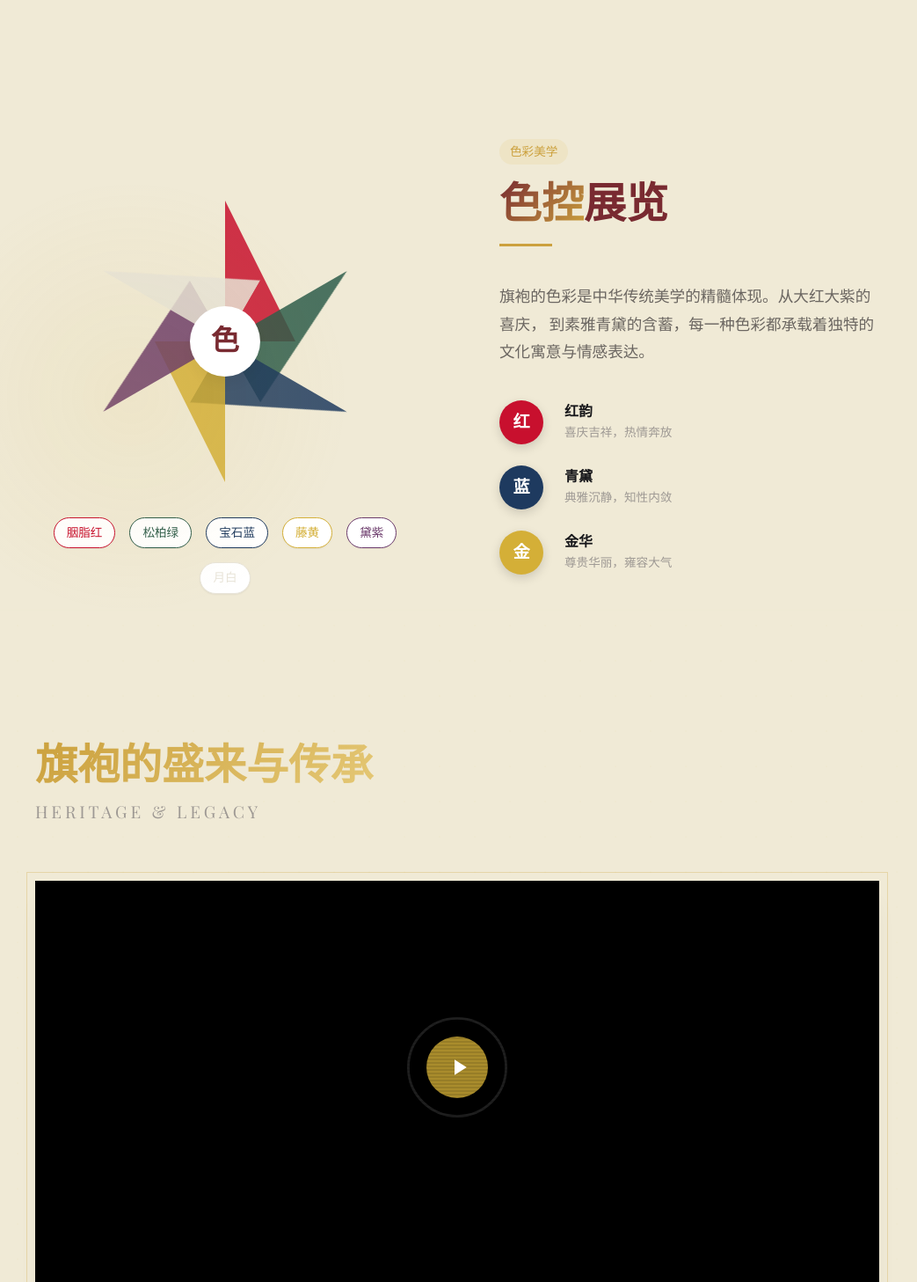
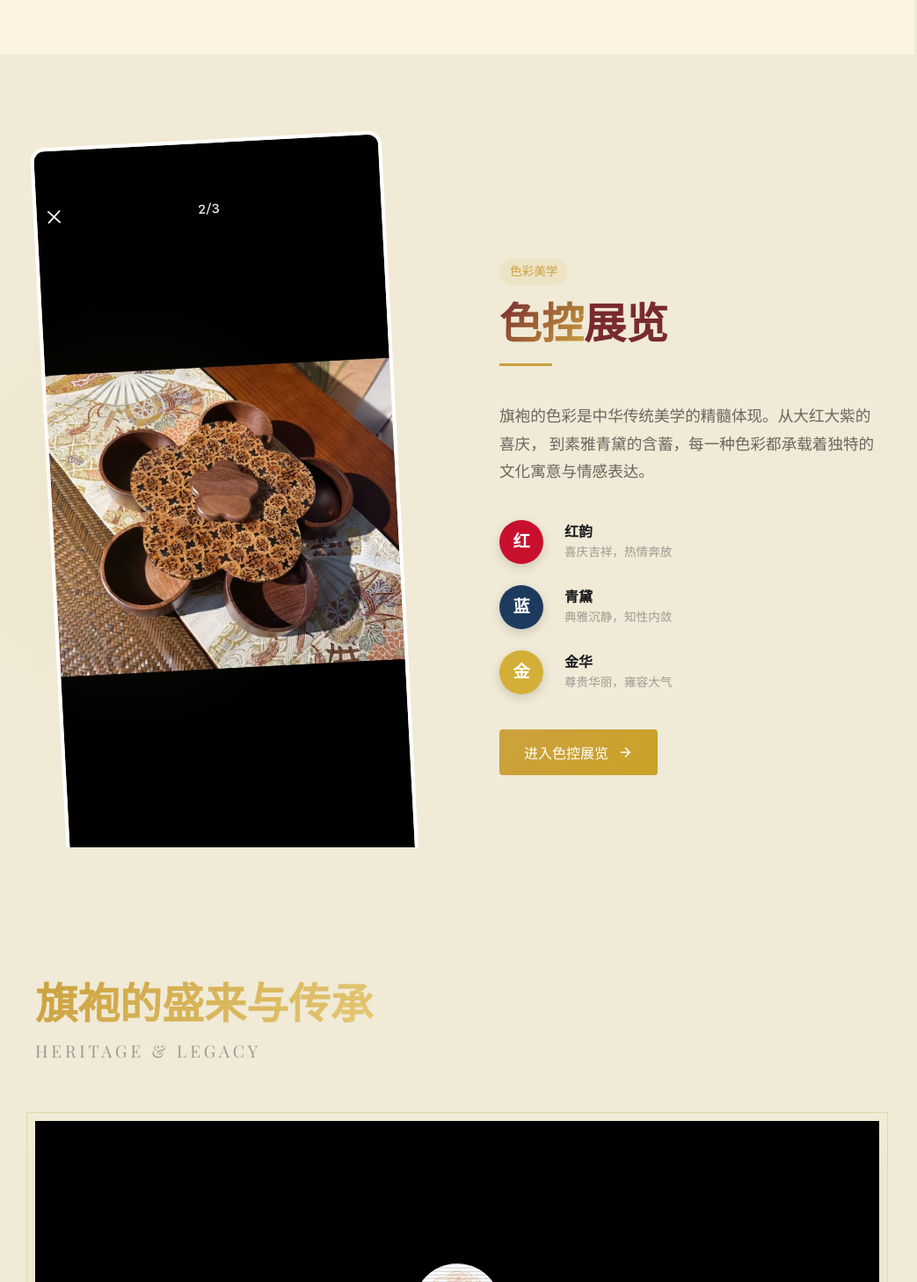
Before and after one commit to jay-gaojing/sekong, a Nuxt app: page / in a window 1280 px wide. Shown: the part 993-2450 px from the top of the page at 88% size, without its empty margins (0-1043 px from the left). Built offline with nearby package versions, Linux system fonts and the light colour scheme; a web font is replaced by a local one.

Commit message:
feat: 将首页及样式页各板块的占位图替换为实际设计素材

```diff
--- a/app/components/BaguaNav.vue
+++ b/app/components/BaguaNav.vue
@@ -309,18 +309,41 @@ const enterCategory = () => {
     flex-direction: column;
     align-items: center;
     justify-content: center;
-    border: 1px solid rgba(255, 255, 255, 0.4);
+    border: 1px solid rgba(212, 175, 55, 0.4);
     box-shadow: var(--shadow-sm);
     transition: all 0.3s ease;
-    background: rgba(255, 255, 255, 0.6);
+    /* 应用八字边框背景 */
+    background: url('/images/其余八个字的边框.jpg') no-repeat center center;
+    background-size: cover;
+    position: relative;
+    overflow: hidden;
+}
+
+/* 遮罩层确保文字清晰 */
+.item-content::before {
+    content: '';
+    position: absolute;
+    inset: 0;
+    background: rgba(255, 255, 255, 0.85);
+    z-index: 0;
+    transition: opacity 0.3s;
+}
+
+.item-content > * {
+    position: relative;
+    z-index: 1;
 }
 
 .nav-item:hover .item-content,
 .nav-item.active .item-content {
-    background: var(--color-primary-red);
     border-color: var(--color-gold);
     transform: scale(1.15);
     box-shadow: var(--shadow-glow);
+}
+
+.nav-item:hover .item-content::before,
+.nav-item.active .item-content::before {
+    background: rgba(255, 255, 255, 0.95);
 }
 
 .item-icon {
--- a/app/components/DatabaseSection.vue
+++ b/app/components/DatabaseSection.vue
@@ -83,15 +83,17 @@
 .database-section {
   padding-top: var(--spacing-2xl);
   padding-bottom: var(--spacing-xl);
-  /* Reduced from 2xl to xl to reduce gap */
   min-height: auto;
-  /* Remove min-height: 100vh constraint */
   display: flex;
   align-items: center;
   position: relative;
   overflow: hidden;
   z-index: 2;
-  /* Ensure it stays above the video section background if needed */
+  /* 背景图片设置 */
+  background-image: url('/images/米汤骄（大背景）.png');
+  background-size: cover;
+  background-position: center;
+  background-repeat: no-repeat;
 }
 
 .bg-decoration-text {
--- a/app/components/HeritageVideo.vue
+++ b/app/components/HeritageVideo.vue
@@ -234,11 +234,12 @@ const playVideo = () => {
 
 /* Play Button */
 .play-btn {
-  width: 80px;
-  height: 80px;
+  width: 100px; /* Increased size for pattern visibility */
+  height: 100px;
   border-radius: 50%;
-  background: transparent;
-  border: none;
+  background: url('/images/旗袍工艺部分上的圆圈上面的纹样.jpg') no-repeat center center;
+  background-size: cover;
+  border: 2px solid rgba(255,255,255,0.5);
   position: relative;
   cursor: pointer;
   display: flex;
@@ -246,23 +247,18 @@ const playVideo = () => {
   justify-content: center;
   color: white;
   margin-bottom: var(--spacing-md);
+  box-shadow: 0 10px 30px rgba(0,0,0,0.3);
+  transition: transform var(--transition-normal);
 }
 
-.btn-ring {
-  position: absolute;
-  inset: 0;
-  border: 2px solid white;
-  border-radius: 50%;
-  animation: pulse-ring 2s cubic-bezier(0.215, 0.61, 0.355, 1) infinite;
+.play-btn:hover {
+  transform: scale(1.1);
+  border-color: var(--color-gold);
 }
 
-.btn-fill {
-  position: absolute;
-  inset: 5px;
-  background: rgba(212, 175, 55, 0.8);
-  border-radius: 50%;
-  transition: transform var(--transition-normal);
-}
+/* Hide original simple styles */
+.btn-ring { display: none; }
+.btn-fill { display: none; }
 
 .play-icon {
   width: 30px;
--- a/app/components/PankouSection.vue
+++ b/app/components/PankouSection.vue
@@ -55,27 +55,27 @@
                 <div class="pankou-visual">
                     <div class="visual-grid">
                         <div class="pankou-card card-main">
+                            <img src="/images/花卉扣卡背.jpg" alt="蝴蝶扣" class="card-bg-img">
                             <div class="card-inner">
-                                <span class="pankou-emoji">🔘</span>
                                 <span class="card-label">蝴蝶扣</span>
                             </div>
                             <div class="card-glow"></div>
                         </div>
                         <div class="pankou-card card-sm">
+                            <img src="/images/吉祥扣卡背.jpg" alt="琵琶扣" class="card-bg-img">
                             <div class="card-inner">
-                                <span class="pankou-emoji">🎀</span>
                                 <span class="card-label">琵琶扣</span>
                             </div>
                         </div>
                         <div class="pankou-card card-sm">
+                            <img src="/images/昆虫类的卡背.jpg" alt="梅花扣" class="card-bg-img">
                             <div class="card-inner">
-                                <span class="pankou-emoji">🌸</span>
                                 <span class="card-label">梅花扣</span>
                             </div>
                         </div>
                         <div class="pankou-card card-md">
+                            <img src="/images/其他扣卡背.jpg" alt="一字扣" class="card-bg-img">
                             <div class="card-inner">
-                                <span class="pankou-emoji">💎</span>
                                 <span class="card-label">一字扣</span>
                             </div>
                         </div>
@@ -232,13 +232,26 @@
     background: white;
     border-radius: var(--border-radius-lg);
     display: flex;
-    align-items: center;
+    align-items: flex-end; /* Align label to bottom */
     justify-content: center;
     position: relative;
     overflow: hidden;
     box-shadow: var(--shadow-md);
     transition: all var(--transition-normal);
     cursor: pointer;
+}
+
+.card-bg-img {
+    position: absolute;
+    inset: 0;
+    width: 100%;
+    height: 100%;
+    object-fit: cover;
+    transition: transform 0.6s ease;
+}
+
+.pankou-card:hover .card-bg-img {
+    transform: scale(1.1);
 }
 
 .pankou-card:hover {
@@ -252,29 +265,24 @@
 }
 
 .card-inner {
+    position: relative;
+    z-index: 2;
+    width: 100%;
+    padding: 10px;
+    background: linear-gradient(to top, rgba(0,0,0,0.7), transparent);
     display: flex;
-    flex-direction: column;
-    align-items: center;
-    gap: var(--spacing-sm);
+    justify-content: center;
 }
 
-.pankou-emoji {
-    font-size: 4rem;
-}
-
-.card-sm .pankou-emoji {
-    font-size: 2.5rem;
-}
-
-.card-md .pankou-emoji {
-    font-size: 3rem;
-}
+/* Remove old emoji styles */
+.pankou-emoji { display: none; }
 
 .card-label {
     font-family: var(--font-serif-cn);
     font-size: 1rem;
-    color: var(--color-text-primary);
+    color: white; /* Text needs to be white on image */
     font-weight: 600;
+    text-shadow: 0 2px 4px rgba(0,0,0,0.5);
 }
 
 .card-glow {
--- a/app/components/SeKongSection.vue
+++ b/app/components/SeKongSection.vue
@@ -4,25 +4,10 @@
             <div class="sekong-grid">
                 <!-- 左侧：视觉展示 -->
                 <div class="sekong-visual">
-                    <div class="color-wheel">
-                        <div v-for="(color, index) in colorPalette" :key="index" class="color-segment" :style="{
-                            '--color': color.hex,
-                            '--delay': `${index * 0.1}s`,
-                            transform: `rotate(${index * 60}deg)`
-                        }">
-                            <div class="segment-fill"></div>
-                        </div>
-                        <div class="wheel-center">
-                            <span class="center-text">色</span>
-                        </div>
-                    </div>
-
-                    <!-- 颜色标签 -->
-                    <div class="color-tags">
-                        <span v-for="(color, index) in colorPalette" :key="index" class="color-tag"
-                            :style="{ '--tag-color': color.hex }">
-                            {{ color.name }}
-                        </span>
+                    <div class="template-showcase">
+                        <img src="/images/色控原创的模板.jpg" alt="色控原创设计" class="template-img">
+                        <!-- 装饰性光效 -->
+                        <div class="template-shine"></div>
                     </div>
                 </div>
 
@@ -120,95 +105,48 @@ const colorPalette: ColorInfo[] = [
     display: flex;
     flex-direction: column;
     align-items: center;
-    gap: var(--spacing-lg);
-}
-
-.color-wheel {
-    position: relative;
-    width: 320px;
-    height: 320px;
-}
-
-.color-segment {
-    position: absolute;
-    width: 50%;
-    height: 50%;
-    top: 0;
-    left: 50%;
-    transform-origin: 0% 100%;
-    overflow: hidden;
-}
-
-.segment-fill {
-    position: absolute;
-    width: 200%;
-    height: 200%;
-    top: 0;
-    left: -100%;
-    background: var(--color);
-    border-radius: 50%;
-    transform-origin: 50% 100%;
-    clip-path: polygon(50% 0%, 100% 100%, 0% 100%);
-    opacity: 0.85;
-    transition: all var(--transition-normal);
-    animation: fadeIn 0.6s var(--delay) both;
-}
-
-.color-segment:hover .segment-fill {
-    opacity: 1;
-    transform: scale(1.05);
-}
-
-.wheel-center {
-    position: absolute;
-    top: 50%;
-    left: 50%;
-    transform: translate(-50%, -50%);
-    width: 80px;
-    height: 80px;
-    background: white;
-    border-radius: 50%;
-    display: flex;
-    align-items: center;
-    justify-content: center;
-    box-shadow: var(--shadow-lg);
-    z-index: 10;
-}
-
-.center-text {
-    font-family: var(--font-serif-cn);
-    font-size: 2rem;
-    font-weight: 700;
-    color: var(--color-primary-red);
-}
-
-.color-tags {
-    display: flex;
-    flex-wrap: wrap;
-    gap: var(--spacing-sm);
     justify-content: center;
 }
 
-.color-tag {
-    display: inline-flex;
-    align-items: center;
-    padding: 6px 14px;
-    background: white;
-    border-radius: var(--border-radius-full);
-    font-family: var(--font-serif-cn);
-    font-size: 0.85rem;
-    color: var(--tag-color);
-    border: 1px solid var(--tag-color);
-    box-shadow: var(--shadow-sm);
-    transition: all var(--transition-fast);
-    cursor: pointer;
+.template-showcase {
+    position: relative;
+    width: 100%;
+    max-width: 400px;
+    border-radius: var(--border-radius-lg);
+    overflow: hidden;
+    box-shadow: var(--shadow-xl);
+    border: 4px solid white;
+    transform: rotate(-3deg);
+    transition: transform var(--transition-normal);
 }
 
-.color-tag:hover {
-    background: var(--tag-color);
-    color: white;
-    transform: translateY(-2px);
+.template-showcase:hover {
+    transform: rotate(0deg) scale(1.02);
 }
+
+.template-img {
+    width: 100%;
+    height: auto;
+    display: block;
+}
+
+.template-shine {
+    position: absolute;
+    top: 0;
+    left: -100%;
+    width: 50%;
+    height: 100%;
+    background: linear-gradient(to right, transparent, rgba(255,255,255,0.3), transparent);
+    transform: skewX(-25deg);
+    animation: shine 6s infinite;
+}
+
+@keyframes shine {
+    0%, 50% { left: -100%; }
+    100% { left: 200%; }
+}
+
+/* Remove old color wheel styles */
 
 /* 右侧内容 */
 .section-header {
--- a/app/components/StylesSection.vue
+++ b/app/components/StylesSection.vue
@@ -186,28 +186,26 @@ const navigateToDetail = (id: string, type: string) => {
   width: 200px;
   height: 200px;
   border-radius: 50%;
-  background: var(--color-primary-red);
+  background: url('/images/旗袍样式（传，现）二字的边框.jpg') no-repeat center center;
+  background-size: cover;
   display: flex;
   justify-content: center;
   align-items: center;
   position: relative;
   box-shadow: var(--shadow-float);
-  border: 4px solid var(--color-gold);
+  /* Remove old border and bg color */
 }
 
 .circle-text {
   font-size: 5rem;
-  color: var(--color-gold);
+  color: var(--color-primary-red); /* Adjusted for likely light background inside border */
   z-index: 2;
+  font-weight: bold;
 }
 
 .circle-decoration {
-  position: absolute;
-  width: 110%;
-  height: 110%;
-  border: 1px dashed var(--color-primary-red-light);
-  border-radius: 50%;
-  animation: spin 20s linear infinite;
+  /* Hide CSS decoration as image has it */
+  display: none;
 }
 
 @keyframes spin {
```
Also changed, not shown: public/images/导航索上面的坨坨（只用上面中间的坨坨）.jpg (deleted).
